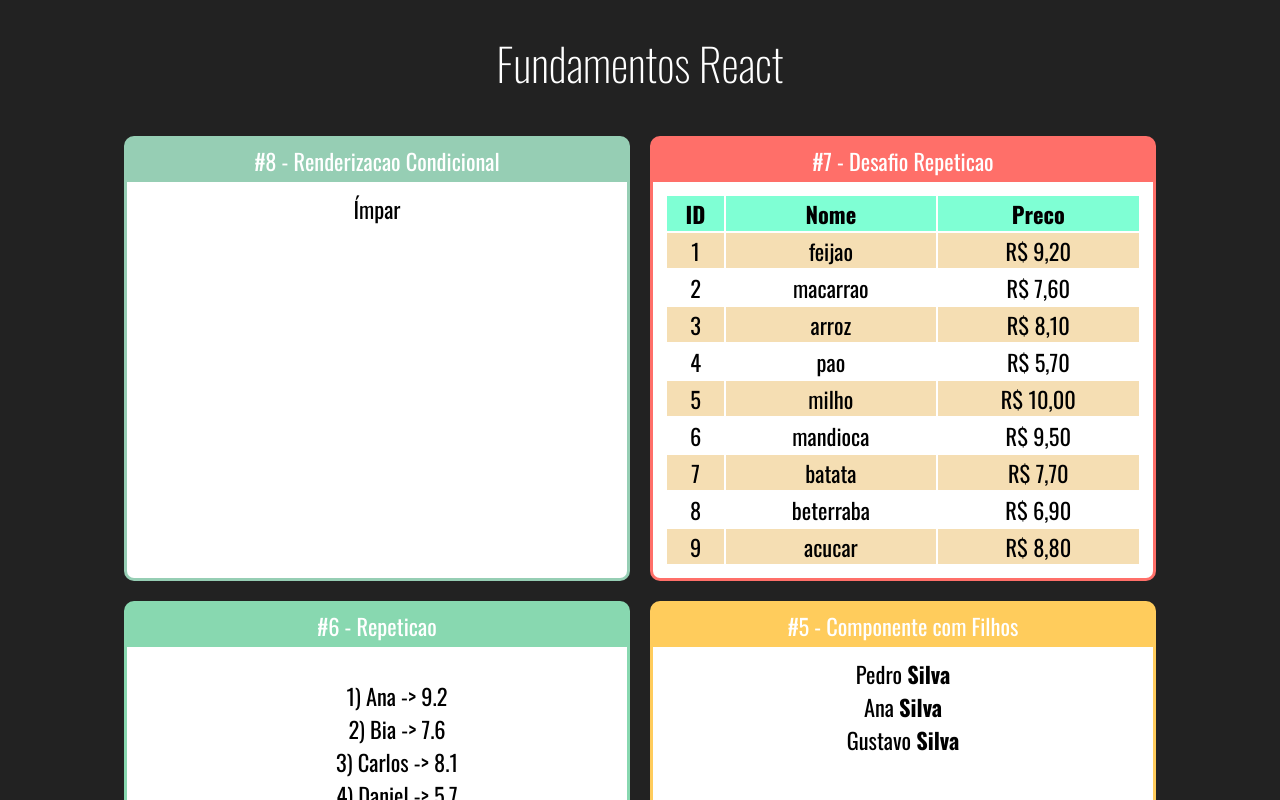
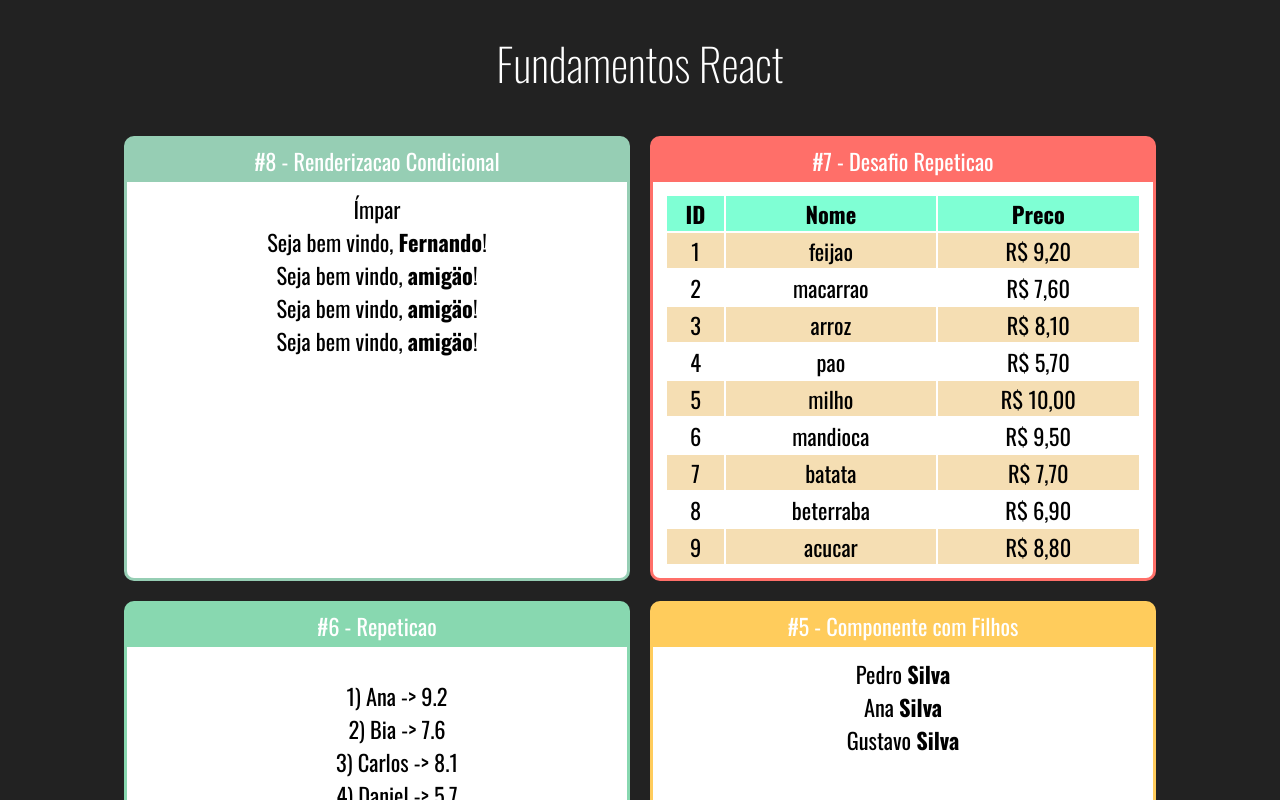
Before and after one commit to mbpfilho/React-Redux, a React (Create React App) app in the folder fundamentos-react/: page / in a window 1280 px wide. Shown: the top 800 px of the page. Built offline with nearby package versions, Linux system fonts and the light colour scheme.

Commit message:
renderizacao condicional 2

```diff
--- a/fundamentos-react/src/App.jsx
+++ b/fundamentos-react/src/App.jsx
@@ -1,6 +1,7 @@
 import "./App.css"
 import React from "react"
 
+import UsuarioInfo from "./components/condicional/UsuarioInfo"
 import ParOuImpar from "./components/condicional/ParOuImpar"
 import TabelaProdutos from "./components/repeticao/TabelaProdutos"
 import ListaAlunos from "./components/repeticao/ListaAlunos"
@@ -20,6 +21,10 @@ export default function App(){
       <div className="Cards">
         <Card titulo="#8 - Renderizacao Condicional" color="#96ceb4 ">
           <ParOuImpar numero={3}></ParOuImpar>
+          <UsuarioInfo usuario={{nome:"Fernando"}}></UsuarioInfo>
+          <UsuarioInfo usuario={{email:"fer@nando.com"}}></UsuarioInfo>
+          <UsuarioInfo usuario={{}}></UsuarioInfo>
+          <UsuarioInfo></UsuarioInfo>
         </Card>
 
         <Card titulo="#7 - Desafio Repeticao" color="#ff6f69 ">
--- /dev/null
+++ b/fundamentos-react/src/components/condicional/If.js
@@ -0,0 +1,5 @@
+/* eslint-disable import/no-anonymous-default-export */
+export default props=>{
+  if(props.test) return props.children
+  else return false
+}
--- /dev/null
+++ b/fundamentos-react/src/components/condicional/UsuarioInfo.jsx
@@ -0,0 +1,18 @@
+/* eslint-disable import/no-anonymous-default-export */
+import React from "react"
+import If from "./If"
+
+export default props=>{
+  const usuario=props.usuario||{}
+  return (
+    <div>
+      <If test={usuario&&usuario.nome}>
+        Seja bem vindo, <strong>{usuario.nome}</strong>!
+      </If>
+
+      <If test={!usuario||!usuario.nome}>
+        Seja bem vindo, <strong>amigäo</strong>!
+      </If>
+    </div>
+  )
+}
```
